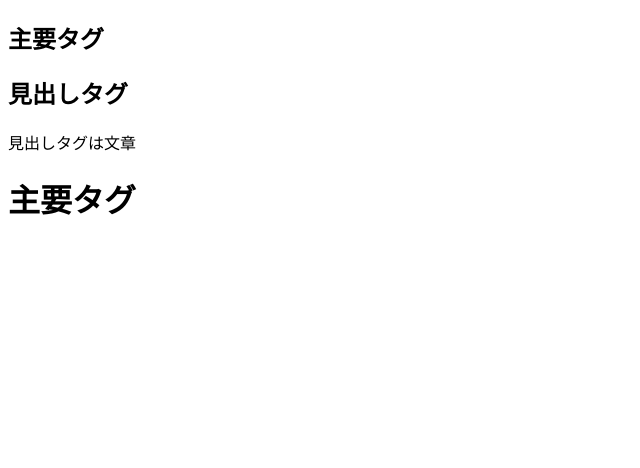
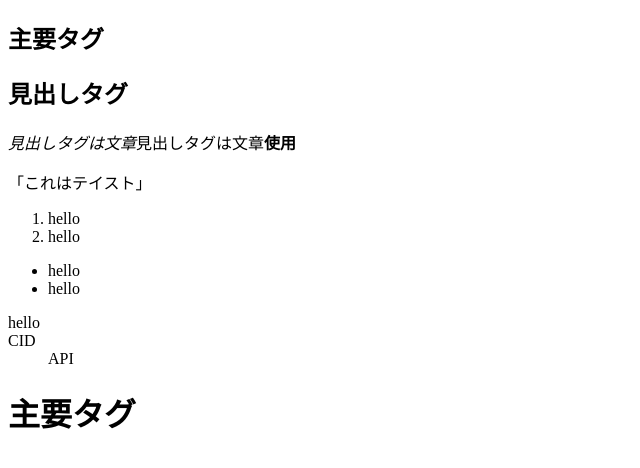
Before and after one commit to 23a43/IE-SP2, a plain HTML site: page 6th.html in a window 1280 px wide. Shown: the whole page, without its empty margins (0-640 px from the left). Drawn offline with Linux system fonts and the light colour scheme.

Commit message:
unoder list list item 作るため

```diff
--- a/6th.html
+++ b/6th.html
@@ -16,7 +16,25 @@
             <h1>主要タグ</h1>
             <section>
                 <h2>見出しタグ</h2>
-                <p>見出しタグは文章</p>
+                <p><em>見出しタグは文章</em>見出しタグは文章<strong>使用</strong></p>
+            </section>
+            <section>
+                <q>これはテイスト</q>
+            </section>
+            <section>
+                <ol>
+                    <li>hello</li>
+                    <li>hello</li>
+                </ol>
+                <ul>
+                    <li>hello</li>
+                    <li>hello</li>
+                </ul>
+                <dl>
+                    <dt>hello</dt>
+                    <dt>CID</dt>
+                    <dd>API</dd>
+                </dl>
             </section>
         </article>
         <h1>主要タグ</h1>
```
